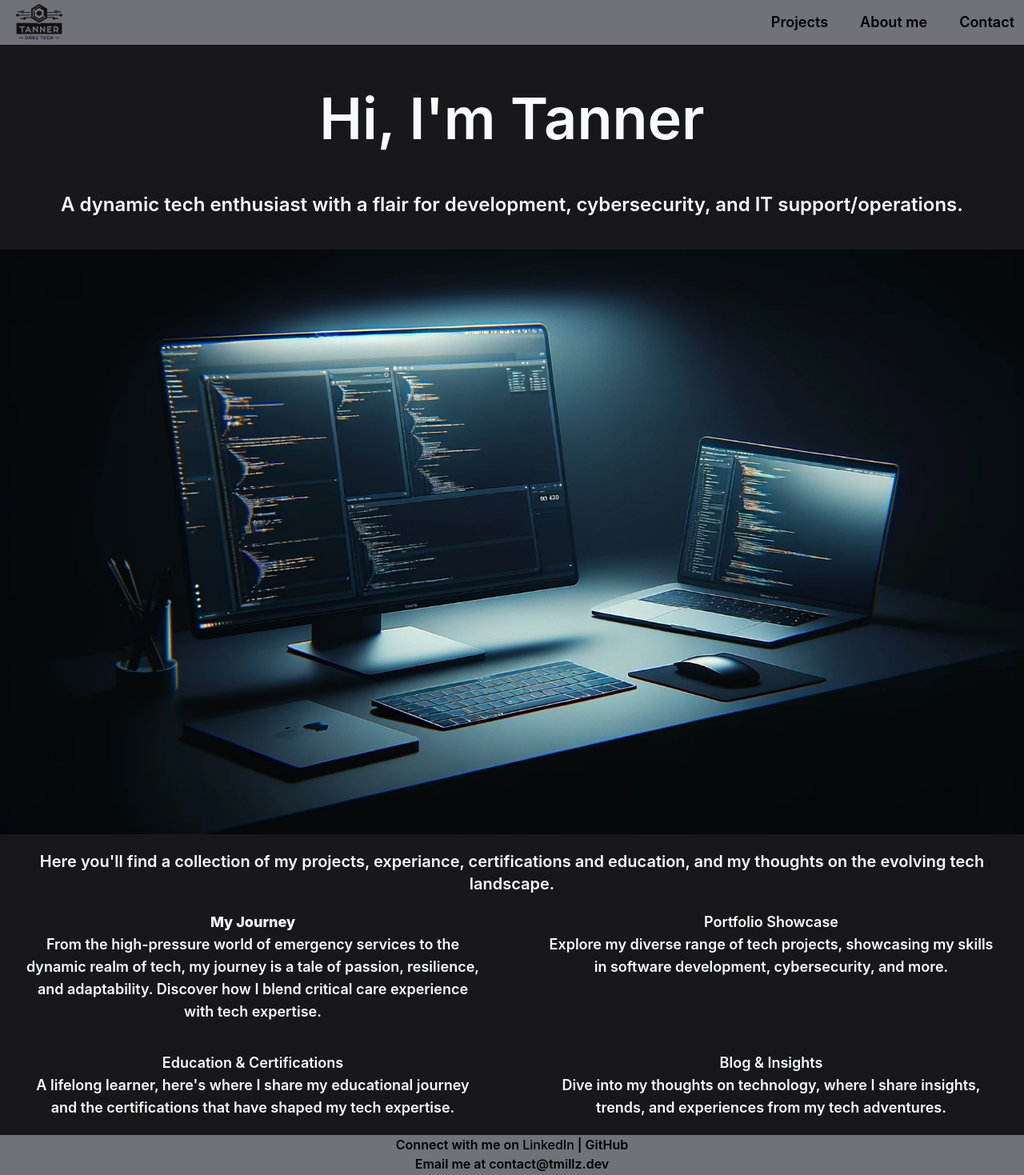
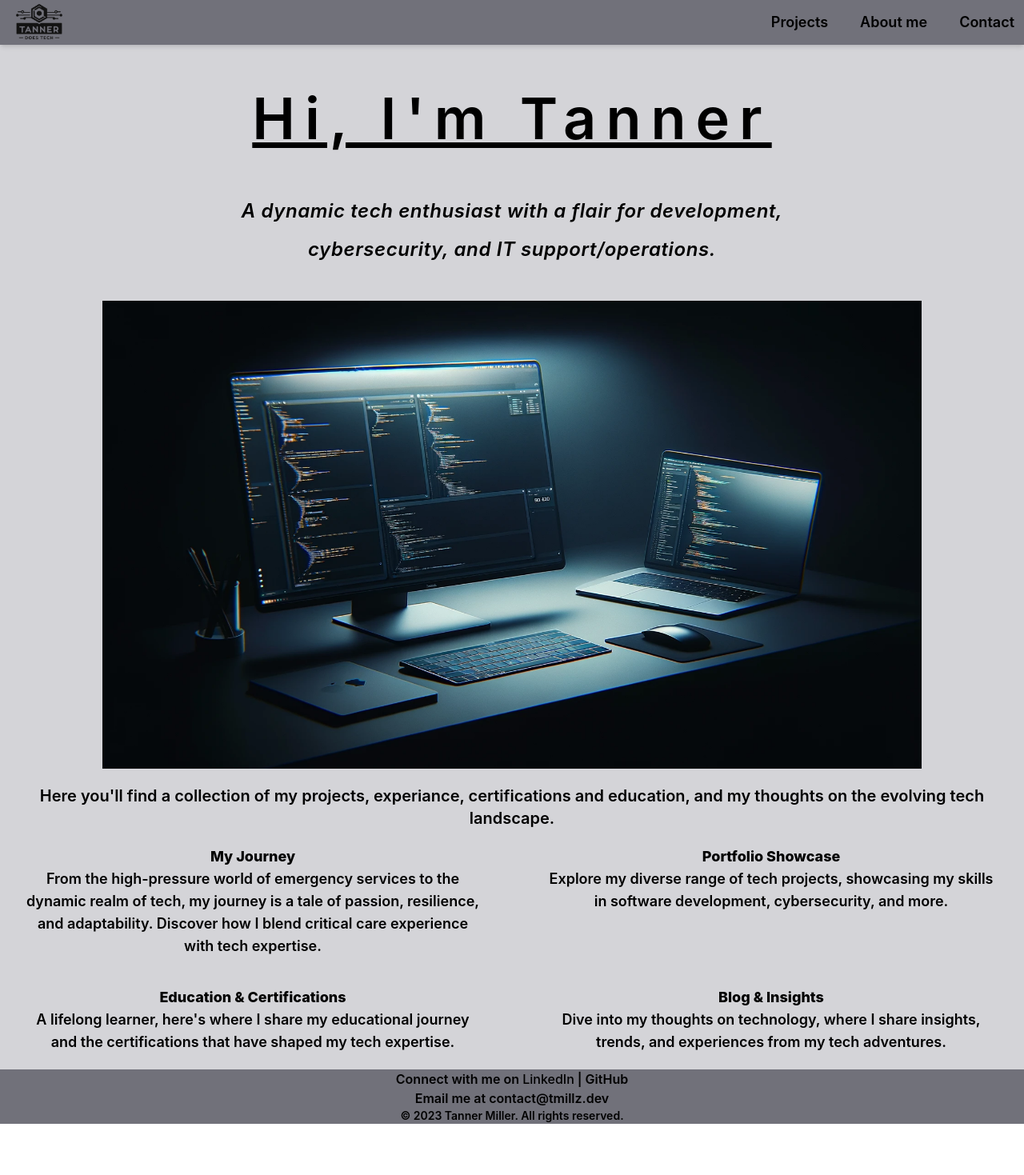
Before and after one commit to Sonicizslow/tanner-does-tech, a React (Create React App) app: page / in a window 1280 px wide. Shown: the top 1469 px of the page at 80% size. After the commit the page ends 1405 px from the top, so only its background shows below. Built offline with nearby package versions, Linux system fonts and the light colour scheme.

Commit message:
new main color scheme

```diff
--- a/src/App.js
+++ b/src/App.js
@@ -7,15 +7,15 @@ import imgbreak from './assets/main_break.png';
 
 function App() {
   return (
-    <div className="App">
+    <div className="App bg-zinc-300 text-black">
       <NavBar />
 
-      <body class='text-center bg-zinc-900 text-slate-50 font-semibold text-lg'>
-        <h1 class='text-7xl py-8 sm:py-14'>Hi, I'm Tanner</h1>
-        <h2 class='text-2xl pb-10 sm:pb-15'>A dynamic tech enthusiast <br className='sm:hidden'/>
-        with a flair for development, <br className='hidden 2xl:block'/> cybersecurity, and IT support/operations.</h2>
+      <body class='text-center font-semibold text-lg'>
+        <h1 class='text-7xl py-8 sm:py-14 tracking-[0.75rem] underline'>Hi, I'm Tanner</h1>
+        <h2 class='text-2xl pb-10 sm:pb-15 tracking-wide leading-loose italic'>A dynamic tech enthusiast <br className='sm:hidden'/>
+        with a flair for development,<br className='hidden lg:block'/> cybersecurity, and IT support/operations.</h2>
 
-        <img src={imgbreak}/>
+        <img className='w-4/5 mx-auto' src={imgbreak}/>
         <p className='py-5 px-8 text-xl'>
             Here you'll find a collection of my projects, experiance, certifications and education,
             and my thoughts on the evolving tech landscape.
@@ -32,27 +32,30 @@ function App() {
           </div>
 
           <div>
-            <h3>Portfolio Showcase</h3>
+            <h3 className='font-extrabold'>Portfolio Showcase</h3>
               <p className='pb-5 px-8'>
                 Explore my diverse range of tech projects, showcasing my skills
                   in software development, cybersecurity, and more.
               </p>
           </div>
+
           <div>
-            <h3>Education & Certifications</h3>
+            <h3 className='font-extrabold'>Education & Certifications</h3>
               <p className='pb-5 px-8'>
                 A lifelong learner, here's where I share my educational journey and the
                 certifications that have shaped my tech expertise.
               </p>
           </div>
+
           <div>
-            <h3>Blog & Insights</h3>
+            <h3 className='font-extrabold'>Blog & Insights</h3>
               <p className='pb-5 px-8'>
                 Dive into my thoughts on technology, where I share insights,
                 trends, and experiences from my tech adventures.
               </p>
           </div>
         </div>
+        {/* end of grid */}
 
       </body>
 
```
